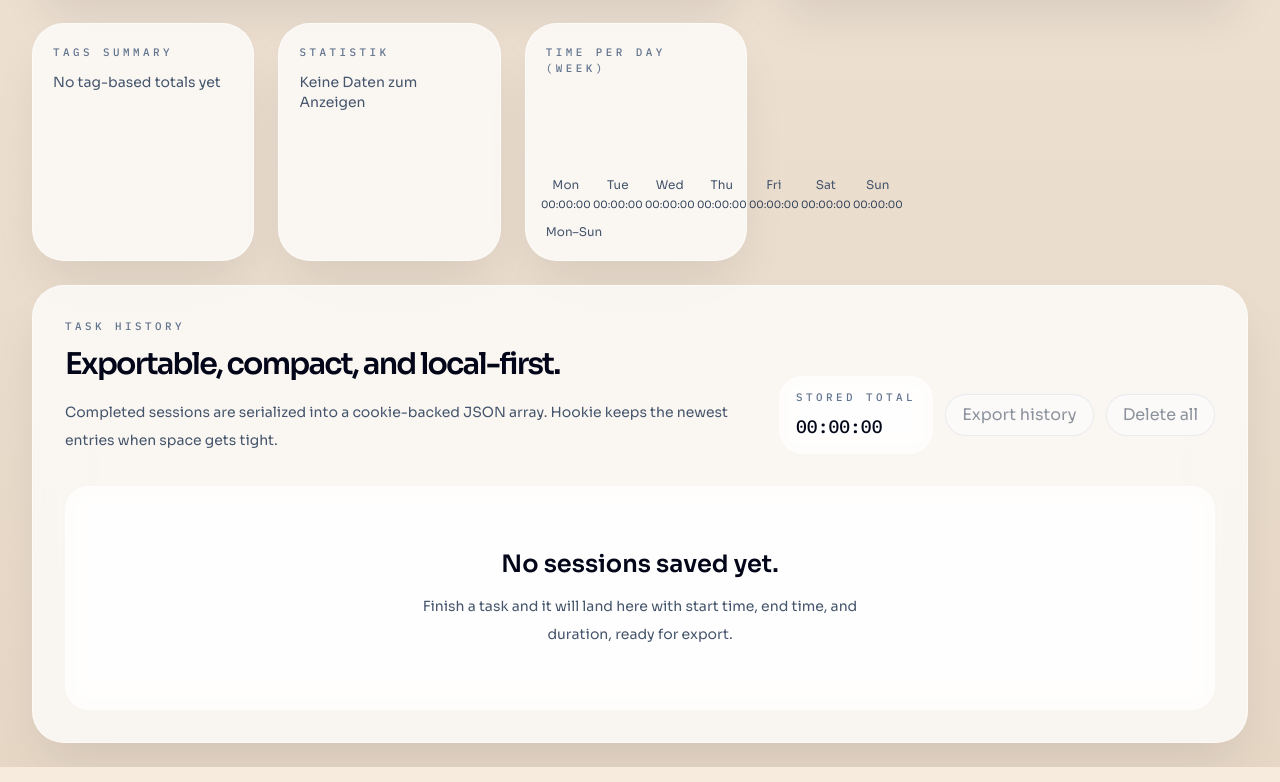
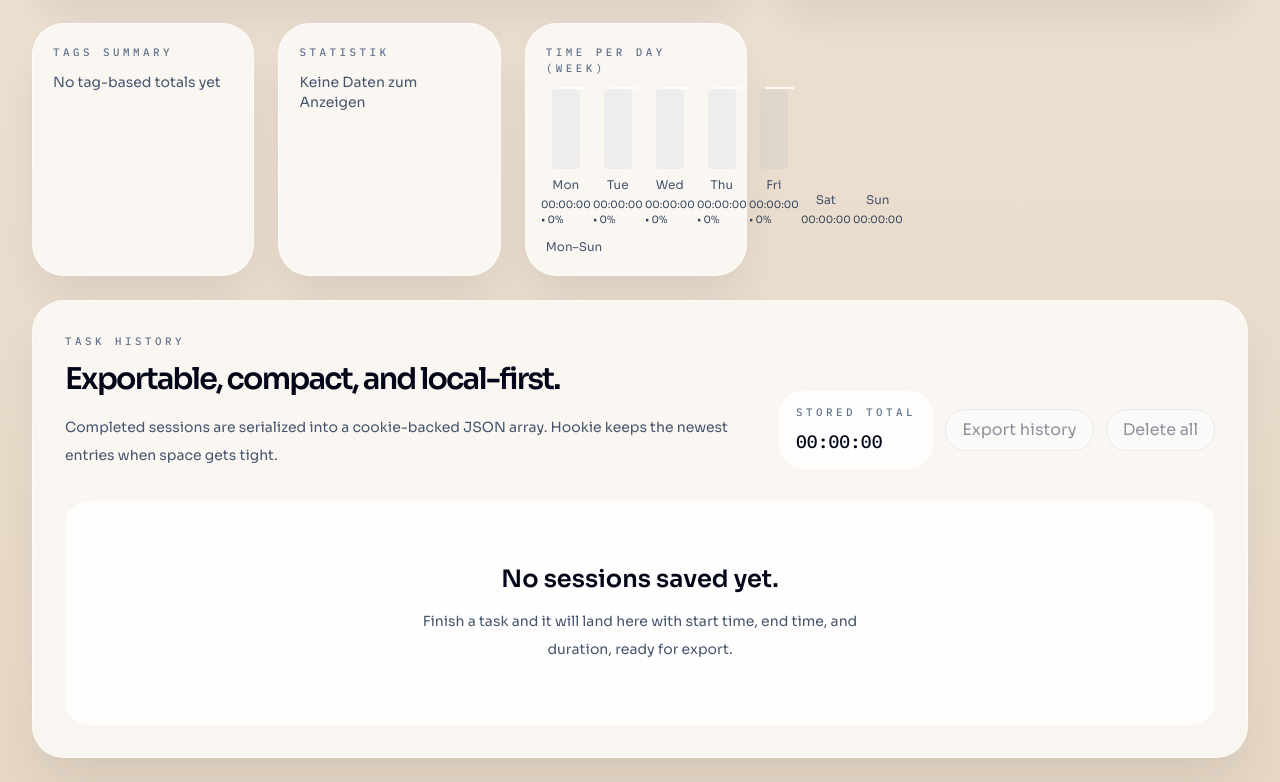
Before and after one commit to Henrikbch1/time-tracker, a React (Vite) app in the folder frontend/: page / in a window 1280 px wide. Shown: the part 1080-1862 px from the top of the page. Built offline with nearby package versions, Linux system fonts and the light colour scheme.

Commit message:
feat: enhance TimeByDay component with progress gradient and target scaling

```diff
--- a/frontend/src/components/TimeByDay.tsx
+++ b/frontend/src/components/TimeByDay.tsx
@@ -1,6 +1,14 @@
 import React from 'react'
 import { formatDuration, formatShortDate } from '../utils/time'
 import type { HistoryEntry, ActiveSession } from '../utils/cookies'
+
+function progressGradient(percent: number) {
+  if (percent <= 0) return 'linear-gradient(180deg,#7c3aed,#06b6d4)'
+  if (percent >= 100) return 'linear-gradient(180deg,#10b981,#059669)'
+  if (percent >= 75) return 'linear-gradient(180deg,#84cc16,#f59e0b)'
+  if (percent >= 50) return 'linear-gradient(180deg,#f59e0b,#fb923c)'
+  return 'linear-gradient(180deg,#ef4444,#f87171)'
+}
 
 type Props = {
   history: HistoryEntry[]
@@ -47,6 +55,13 @@ export default function TimeByDay({ history, days = 7, now = Date.now(), languag
   }
 
   const maxMs = Math.max(...daysArr.map((d) => d.ms), 1)
+  // compute max target ms across week to have consistent scaling
+  const maxTargetMs = Math.max(...['mon','tue','wed','thu','fri','sat','sun'].map((k, i) => {
+    const dayKey = k as 'mon'|'tue'|'wed'|'thu'|'fri'|'sat'|'sun'
+    const hrs = (workdays && (workdays as any)[dayKey]) ?? 0
+    return hrs * 3_600_000
+  }), 0)
+  const scaleMax = Math.max(maxMs, maxTargetMs, 1)
   const labelsDe = ['Mo', 'Di', 'Mi', 'Do', 'Fr', 'Sa', 'So']
   const labelsEn = ['Mon', 'Tue', 'Wed', 'Thu', 'Fri', 'Sat', 'Sun']
   const labels = language === 'de' ? labelsDe : labelsEn
@@ -56,23 +71,27 @@ export default function TimeByDay({ history, days = 7, now = Date.now(), languag
       <p className="eyebrow">{language === 'de' ? 'Zeit pro Tag (Woche)' : 'Time per day (week)'}</p>
       <div className="mt-3 flex gap-3 items-end" style={{ alignItems: 'flex-end' }}>
         {daysArr.map((d, idx) => {
-          const height = Math.round((d.ms / maxMs) * 80) // max bar height px
-          const dayKey = ['mon','tue','wed','thu','fri','sat','sun'][idx]
+          const dayKey = ['mon','tue','wed','thu','fri','sat','sun'][idx] as 'mon'|'tue'|'wed'|'thu'|'fri'|'sat'|'sun'
           const targetHours = (workdays && (workdays as any)[dayKey]) ?? 0
           const targetMs = targetHours * 3_600_000
-          const targetPos = Math.round((targetMs / maxMs) * 80)
+          const achievedHeight = Math.round((d.ms / scaleMax) * 80)
+          const targetHeight = Math.round((targetMs / scaleMax) * 80)
+          const percent = targetMs > 0 ? Math.round((d.ms / targetMs) * 100) : 0
 
           return (
             <div key={d.key} className="flex flex-col items-center" style={{ width: 40 }}>
               <div title={`${formatDuration(d.ms)}`} style={{ height: 80, display: 'flex', alignItems: 'flex-end', position: 'relative' }}>
-                <div style={{ width: 28, height: `${height}px`, background: 'linear-gradient(180deg, #7c3aed, #06b6d4)', borderRadius: 4 }} />
-                {/* target line */}
+                {/* target background bar */}
+                <div style={{ width: 28, height: `${targetHeight}px`, background: 'rgba(148,163,184,0.12)', borderRadius: 4, position: 'absolute', bottom: 0 }} aria-hidden />
+                {/* achieved fill */}
+                <div style={{ width: 28, height: `${achievedHeight}px`, background: progressGradient(percent), borderRadius: 4, position: 'relative' }} />
+                {/* small target line indicator */}
                 {targetMs > 0 ? (
-                  <div style={{ position: 'absolute', bottom: `${targetPos}px`, left: 6, width: 28, height: 2, background: 'rgba(255,255,255,0.9)', borderTop: '2px dashed rgba(0,0,0,0.6)' }} aria-hidden />
+                  <div style={{ position: 'absolute', bottom: `${targetHeight}px`, left: 6, width: 28, height: 2, background: 'rgba(255,255,255,0.9)', opacity: 0.9 }} aria-hidden />
                 ) : null}
               </div>
               <div className="text-xs text-slate-600 dark:text-slate-300 mt-2">{labels[idx]}</div>
-              <div className="text-[10px] text-slate-700 dark:text-slate-200 mt-1">{formatDuration(d.ms)}</div>
+              <div className="text-[10px] text-slate-700 dark:text-slate-200 mt-1">{formatDuration(d.ms)}{targetMs>0 ? ` • ${percent}%` : ''}</div>
             </div>
           )
         })}
```
